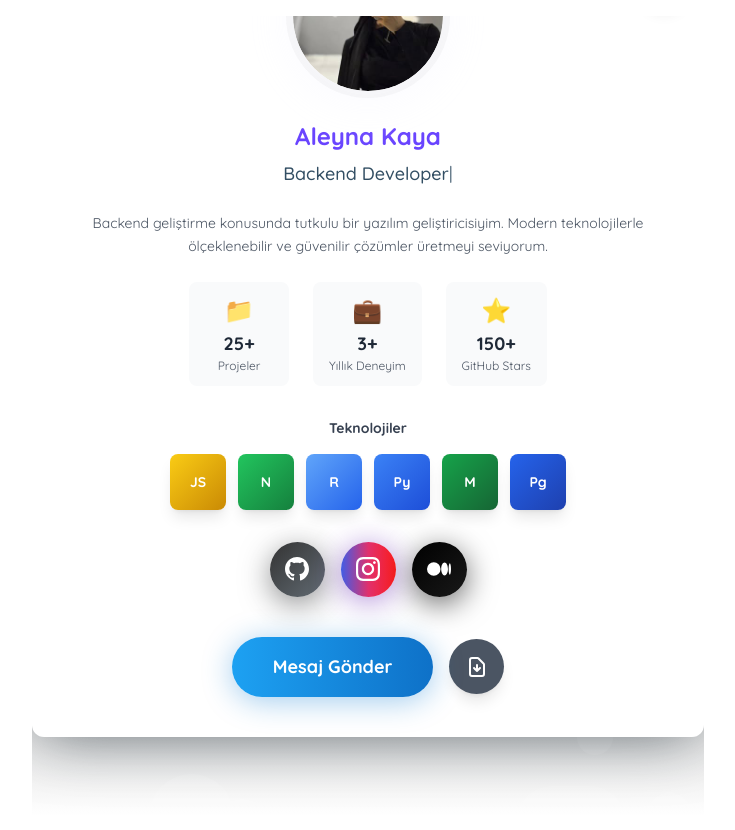
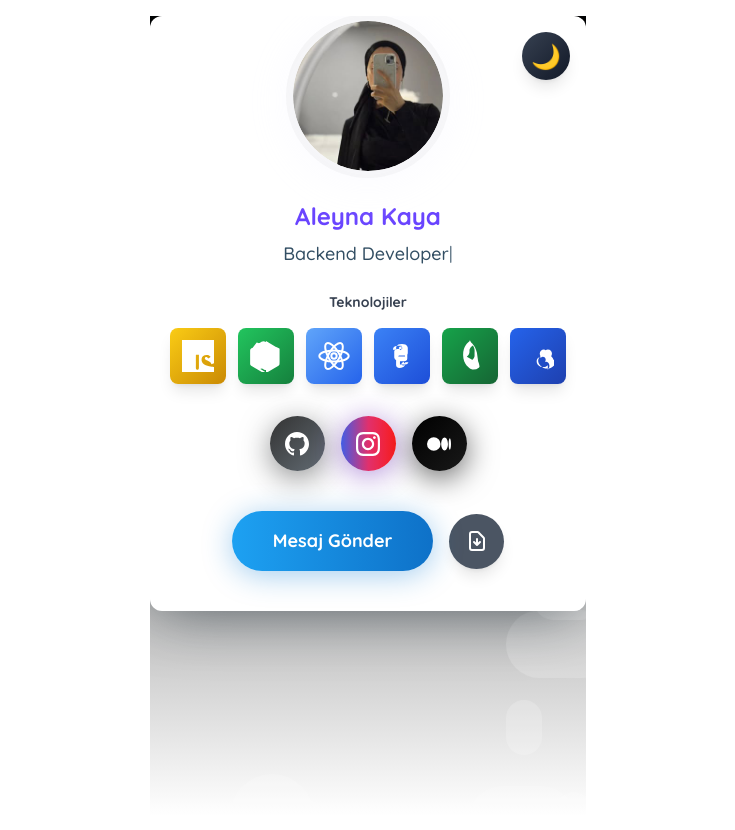
Before and after one commit to AleyDev/ProfileCard, a React (Vite) app: page / in a window 1280 px wide. Shown: the whole page, without its empty margins (272-1007 px from the left). Built offline with nearby package versions, Linux system fonts and the light colour scheme.

Commit message:
style: refactor ProfileCard component by removing unused bio and stats sections, updating skills display with SVG icons, and adjusting animation timings for improved user experience

```diff
--- a/src/components/ProfileCard.jsx
+++ b/src/components/ProfileCard.jsx
@@ -8,9 +8,7 @@ const ProfileCard = () => {
   const imageRef = useRef(null)
   const nameRef = useRef(null)
   const titleRef = useRef(null)
-  const bioRef = useRef(null)
   const skillsRef = useRef(null)
-  const statsRef = useRef(null)
   const socialRef = useRef(null)
   const buttonRef = useRef(null)
 
@@ -18,18 +16,36 @@ const ProfileCard = () => {
   const typingSpeed = 100
 
   const skills = [
-    { name: 'JavaScript', icon: 'JS', color: 'from-yellow-400 to-yellow-600' },
-    { name: 'Node.js', icon: 'N', color: 'from-green-500 to-green-700' },
-    { name: 'React', icon: 'R', color: 'from-blue-400 to-blue-600' },
-    { name: 'Python', icon: 'Py', color: 'from-blue-500 to-blue-700' },
-    { name: 'MongoDB', icon: 'M', color: 'from-green-600 to-green-800' },
-    { name: 'PostgreSQL', icon: 'Pg', color: 'from-blue-600 to-blue-800' },
-  ]
-
-  const stats = [
-    { label: 'Projeler', value: 25, icon: '📁', suffix: '+' },
-    { label: 'Yıllık Deneyim', value: 3, icon: '💼', suffix: '+' },
-    { label: 'GitHub Stars', value: 150, icon: '⭐', suffix: '+' },
+    {
+      name: 'JavaScript',
+      color: 'from-yellow-400 to-yellow-600',
+      icon: <svg className="w-8 h-8" viewBox="0 0 24 24" fill="currentColor"><path d="M0 0h24v24H0V0zm22.034 18.276c-.175-1.095-.888-2.015-3.003-2.873-.736-.345-1.554-.585-1.797-1.14-.091-.33-.105-.51-.046-.705.15-.646.915-.84 1.515-.66.39.12.75.42.976.9 1.034-.676 1.034-.676 1.755-1.125-.27-.337-.404-.482-.586-.621-.378-.310-1.001-.735-2.476-.735-2.068.05-3.269 1.279-3.567 2.464-.273 1.02-.16 2.52.956 3.833 1.188 1.108 2.847 1.703 4.577 2.11.72.174 1.395.302 1.955.369.855.13 1.664.113 2.304.067 1.266-.092 2.414-.49 3.253-1.026.81-.505 1.356-1.18 1.653-1.93.292-.726.352-1.463.24-2.21l-.002-.042zm-8.955-7.245h-2.662c0 1.544-.014 3.108-.014 4.672 0 1.68.006 3.354 0 5.026-.005.857.238 1.516 1.063 1.516.847 0 1.218-.6 1.218-1.516l.007-5.026c0-1.564.007-3.128.007-4.672z"/></svg>
+    },
+    {
+      name: 'Node.js',
+      color: 'from-green-500 to-green-700',
+      icon: <svg className="w-8 h-8" viewBox="0 0 24 24" fill="currentColor"><path d="M11.998,24c-0.321,0-0.641-0.084-0.922-0.247l-2.936-1.737c-0.438-0.245-0.224-0.332-0.08-0.383 c0.585-0.203,0.703-0.25,1.328-0.604c0.065-0.037,0.151-0.023,0.218,0.017l2.256,1.339c0.082,0.045,0.197,0.045,0.272,0l8.795-5.076 c0.082-0.047,0.134-0.141,0.134-0.238V6.921c0-0.099-0.053-0.192-0.137-0.242l-8.791-5.072c-0.081-0.047-0.189-0.047-0.271,0 L3.075,6.68C2.99,6.729,2.936,6.825,2.936,6.921v10.15c0,0.097,0.054,0.189,0.139,0.235l2.409,1.392 c1.307,0.654,2.105-0.116,2.105-0.903V7.787c0-0.142,0.114-0.253,0.256-0.253h1.115c0.139,0,0.255,0.112,0.255,0.253v10.021 c0,1.745,0.95,2.298,2.489,1.342l2.404-1.39c0.111-0.064,0.179-0.189,0.179-0.308v-10.15c0-0.117-0.068-0.222-0.174-0.28 l-8.791-5.072c-0.083-0.049-0.192-0.049-0.275,0L1.555,6.434C1.47,6.483,1.416,6.577,1.416,6.674v10.15 c0,0.097,0.054,0.193,0.139,0.242l8.794,5.082c0.457,0.262,0.953,0.392,1.45,0.392c0.497,0,0.996-0.131,1.453-0.393l8.795-5.082 c0.085-0.049,0.139-0.146,0.139-0.242V6.674c0-0.097-0.054-0.192-0.139-0.242L11.571,1.35c-0.457-0.263-0.951-0.393-1.448-0.393 c-0.497,0-0.995,0.131-1.452,0.393L0.877,6.432C0.39,6.737,0.1,7.26,0.1,7.834v10.15c0,0.575,0.29,1.098,0.777,1.402l8.795,5.082 c0.914,0.529,1.98,0.529,2.894,0l8.794-5.082c0.487-0.304,0.777-0.827,0.777-1.402V7.834c0-0.575-0.29-1.097-0.777-1.402 L12.92,1.35C12.563,1.131,12.282,1.02,11.998,1.02z"/></svg>
+    },
+    {
+      name: 'React',
+      color: 'from-blue-400 to-blue-600',
+      icon: <svg className="w-8 h-8" viewBox="0 0 24 24" fill="currentColor"><circle cx="12" cy="12" r="2" fill="none" stroke="currentColor" strokeWidth="1.5"/><ellipse cx="12" cy="12" rx="11" ry="4.2" fill="none" stroke="currentColor" strokeWidth="1.5"/><ellipse cx="12" cy="12" rx="11" ry="4.2" fill="none" stroke="currentColor" strokeWidth="1.5" transform="rotate(60 12 12)"/><ellipse cx="12" cy="12" rx="11" ry="4.2" fill="none" stroke="currentColor" strokeWidth="1.5" transform="rotate(-60 12 12)"/></svg>
+    },
+    {
+      name: 'Python',
+      color: 'from-blue-500 to-blue-700',
+      icon: <svg className="w-8 h-8" viewBox="0 0 24 24" fill="currentColor"><path d="M9.585 11.692h4.328s2.432.039 2.432-2.35V5.949S16.405 3 11.936 3C7.362 3 7.647 5.983 7.647 5.983v1.376H5.266S5.052 4.28 8.614 4.28c3.177 0 3.059.01 3.059.01v2.465s-.328-.01-2.432-.01c-2.705 0-3.059 1.012-3.059 2.465v3.483s-.01 2.35 2.432 2.35zm-.01-5.447s.164-1.376 1.376-1.376 1.376 1.376 1.376 1.376-1.376 1.376-1.376 1.376-1.376-1.376-1.376-1.376z"/><path d="M14.328 12.307h-4.328s-2.432-.04-2.432 2.35v3.393s-.369 2.949 2.432 2.949c4.467 0 4.328-2.949 4.328-2.949v-1.376h2.381s.221 1.719-3.177 1.719c-3.177 0-3.059-.01-3.059-.01v-2.465s.328.01 2.432.01c2.705 0 3.059-1.012 3.059-2.465v-3.483s.01-2.35-2.432-2.35zm.01 5.447s-.164 1.376-1.376 1.376-1.376-1.376-1.376-1.376 1.376-1.376 1.376-1.376 1.376 1.376 1.376 1.376z"/></svg>
+    },
+    {
+      name: 'MongoDB',
+      color: 'from-green-600 to-green-800',
+      icon: <svg className="w-8 h-8" viewBox="0 0 24 24" fill="currentColor"><path d="M17.193 9.555c-1.264-5.58-4.252-7.414-4.573-8.115-.28-.394-.53-.954-.735-1.44-.036.495-.055.685-.523 1.184-.723.566-4.533 3.682-4.533 10.02 0 7.223 5.083 10.084 5.936 10.51.596.31 1.222.455 1.856.455a6.78 6.78 0 0 0 3.97-1.423c.24-.177.59-.684.59-.684s-.28-2.27-1.092-4.08zm-1.776 2.554c-.28 1.784-1.803 2.716-1.803 2.716l-3.977-2.338s2.155-1.548 1.976-4.048c-.178-2.5 1.9-3.663 2.05-3.868.15-.205.49-.52.49-.52S15.95 6.33 15.417 9.11z"/></svg>
+    },
+    {
+      name: 'PostgreSQL',
+      color: 'from-blue-600 to-blue-800',
+      icon: <svg className="w-8 h-8" viewBox="0 0 24 24" fill="currentColor"><path d="M23.5597 14.7217c-.3043-1.6957-1.6957-2.6087-1.6957-2.6087.3043-.6087.6087-1.2174.6087-1.8261 0-1.6957-1.2174-3.1304-3.1304-3.1304-.6087 0-1.2174.3043-1.6957.6087-.3043-.3043-.6087-.6087-1.2174-.6087-1.6957 0-3.1304 1.4348-3.1304 3.1304 0 .6087.3043 1.2174.6087 1.8261 0 0-1.3913.913-1.6957 2.6087-.3043 1.6957.3043 3.1304 1.6957 4.5218 1.3913 1.3913 3.1304 2.1739 4.9565 2.1739 1.8261 0 3.5652-.7826 4.9565-2.1739 1.3913-1.3913 2-3.1304 1.6957-4.5218zm-4.1739 4.1739c-.913.913-2.1739 1.3913-3.5652 1.3913-1.3913 0-2.6522-.4783-3.5652-1.3913-.913-.913-1.3913-2.1739-1.2174-3.5652.1739-1.3913 1.2174-2.4348 2.4348-2.4348.3043 0 .6087.1739.913.3043.3043-.3043.6087-.6087 1.2174-.6087 1.2174 0 2.1739.9565 2.1739 2.1739 0 .6087-.3043 1.2174-.6087 1.6957.3043-.0869.6087-.1739.913-.1739 1.2174 0 2.2609 1.0435 2.4348 2.4348.1739 1.3913-.3043 2.6522-1.2174 3.5652z"/></svg>
+    },
   ]
 
   // Typing animation
@@ -87,44 +103,6 @@ const ProfileCard = () => {
     }
   }, [])
 
-  // Counter animation for stats
-  useEffect(() => {
-    const counters = statsRef.current?.querySelectorAll('.stat-value')
-    if (!counters) return
-
-    const animateCounter = (counter, target) => {
-      let current = 0
-      const increment = target / 50
-      const timer = setInterval(() => {
-        current += increment
-        if (current >= target) {
-          counter.textContent = target + counter.dataset.suffix
-          clearInterval(timer)
-        } else {
-          counter.textContent = Math.floor(current) + counter.dataset.suffix
-        }
-      }, 30)
-    }
-
-    const observer = new IntersectionObserver((entries) => {
-      entries.forEach((entry) => {
-        if (entry.isIntersecting) {
-          counters.forEach((counter) => {
-            const target = parseInt(counter.dataset.target)
-            animateCounter(counter, target)
-          })
-          observer.disconnect()
-        }
-      })
-    })
-
-    if (statsRef.current) {
-      observer.observe(statsRef.current)
-    }
-
-    return () => observer.disconnect()
-  }, [])
-
   useEffect(() => {
     // Kart animasyonu
     if (cardRef.current) {
@@ -168,31 +146,13 @@ const ProfileCard = () => {
       }, 500)
     }
 
-    // Bio animasyonu
-    if (bioRef.current) {
-      bioRef.current.style.opacity = '0'
-      setTimeout(() => {
-        bioRef.current.style.transition = 'all 0.5s ease-out'
-        bioRef.current.style.opacity = '1'
-      }, 600)
-    }
-
     // Skills animasyonu
     if (skillsRef.current) {
       skillsRef.current.style.opacity = '0'
       setTimeout(() => {
         skillsRef.current.style.transition = 'all 0.5s ease-out'
         skillsRef.current.style.opacity = '1'
-      }, 700)
-    }
-
-    // Stats animasyonu
-    if (statsRef.current) {
-      statsRef.current.style.opacity = '0'
-      setTimeout(() => {
-        statsRef.current.style.transition = 'all 0.5s ease-out'
-        statsRef.current.style.opacity = '1'
-      }, 800)
+      }, 600)
     }
 
     // Sosyal medya animasyonu
@@ -201,7 +161,7 @@ const ProfileCard = () => {
       setTimeout(() => {
         socialRef.current.style.transition = 'all 0.5s ease-out'
         socialRef.current.style.opacity = '1'
-      }, 900)
+      }, 700)
     }
 
     // Buton animasyonu
@@ -212,7 +172,7 @@ const ProfileCard = () => {
         buttonRef.current.style.transition = 'all 0.5s ease-out'
         buttonRef.current.style.opacity = '1'
         buttonRef.current.style.transform = 'translateY(0)'
-      }, 1000)
+      }, 800)
     }
   }, [])
 
@@ -242,7 +202,7 @@ const ProfileCard = () => {
 
       <div
         ref={cardRef}
-        className={`${darkMode ? 'bg-gray-800' : 'bg-white'} rounded-xl shadow-[0px_8px_60px_-10px_rgba(13,28,39,0.6)] w-full max-w-2xl mx-auto relative`}
+        className={`${darkMode ? 'bg-gray-800' : 'bg-white'} rounded-xl shadow-[0px_8px_60px_-10px_rgba(13,28,39,0.6)] w-full max-w-2xl mx-auto relative pt-20`}
         style={{
           transformStyle: 'preserve-3d',
           transition: 'transform 0.5s ease-out',
@@ -296,40 +256,6 @@ const ProfileCard = () => {
             <span className="animate-pulse">|</span>
           </p>
 
-          {/* Bio Section */}
-          <div
-            ref={bioRef}
-            className={`${darkMode ? 'text-gray-300' : 'text-gray-600'} text-sm leading-relaxed mb-6 px-4 transition-colors duration-300`}
-          >
-            <p>
-              Backend geliştirme konusunda tutkulu bir yazılım geliştiricisiyim.
-              Modern teknolojilerle ölçeklenebilir ve güvenilir çözümler üretmeyi seviyorum.
-            </p>
-          </div>
-
-          {/* Stats Section */}
-          <div
-            ref={statsRef}
-            className="flex justify-center gap-6 mb-8 flex-wrap"
-          >
-            {stats.map((stat, index) => (
-              <div
-                key={index}
-                className={`${darkMode ? 'bg-gray-700' : 'bg-gray-50'} rounded-lg px-4 py-3 min-w-[100px] transition-all duration-300 hover:scale-105 hover:shadow-lg`}
-              >
-                <div className="text-2xl mb-1">{stat.icon}</div>
-                <div
-                  className={`stat-value ${darkMode ? 'text-white' : 'text-gray-800'} font-bold text-lg`}
-                  data-target={stat.value}
-                  data-suffix={stat.suffix}
-                >
-                  0{stat.suffix}
-                </div>
-                <div className={`${darkMode ? 'text-gray-400' : 'text-gray-600'} text-xs`}>{stat.label}</div>
-              </div>
-            ))}
-          </div>
-
           {/* Skills Section */}
           <div ref={skillsRef} className="mb-8">
             <h3 className={`${darkMode ? 'text-gray-300' : 'text-gray-700'} text-sm font-semibold mb-4 transition-colors duration-300`}>
@@ -339,7 +265,7 @@ const ProfileCard = () => {
               {skills.map((skill, index) => (
                 <div
                   key={index}
-                  className={`bg-gradient-to-br ${skill.color} w-14 h-14 rounded-lg flex items-center justify-center text-white font-bold text-sm shadow-lg transition-all duration-300 hover:scale-110 hover:rotate-3 cursor-default`}
+                  className={`bg-gradient-to-br ${skill.color} w-14 h-14 rounded-lg flex items-center justify-center text-white shadow-lg transition-all duration-300 hover:scale-110 hover:rotate-3 cursor-default p-2`}
                   title={skill.name}
                 >
                   {skill.icon}
```
